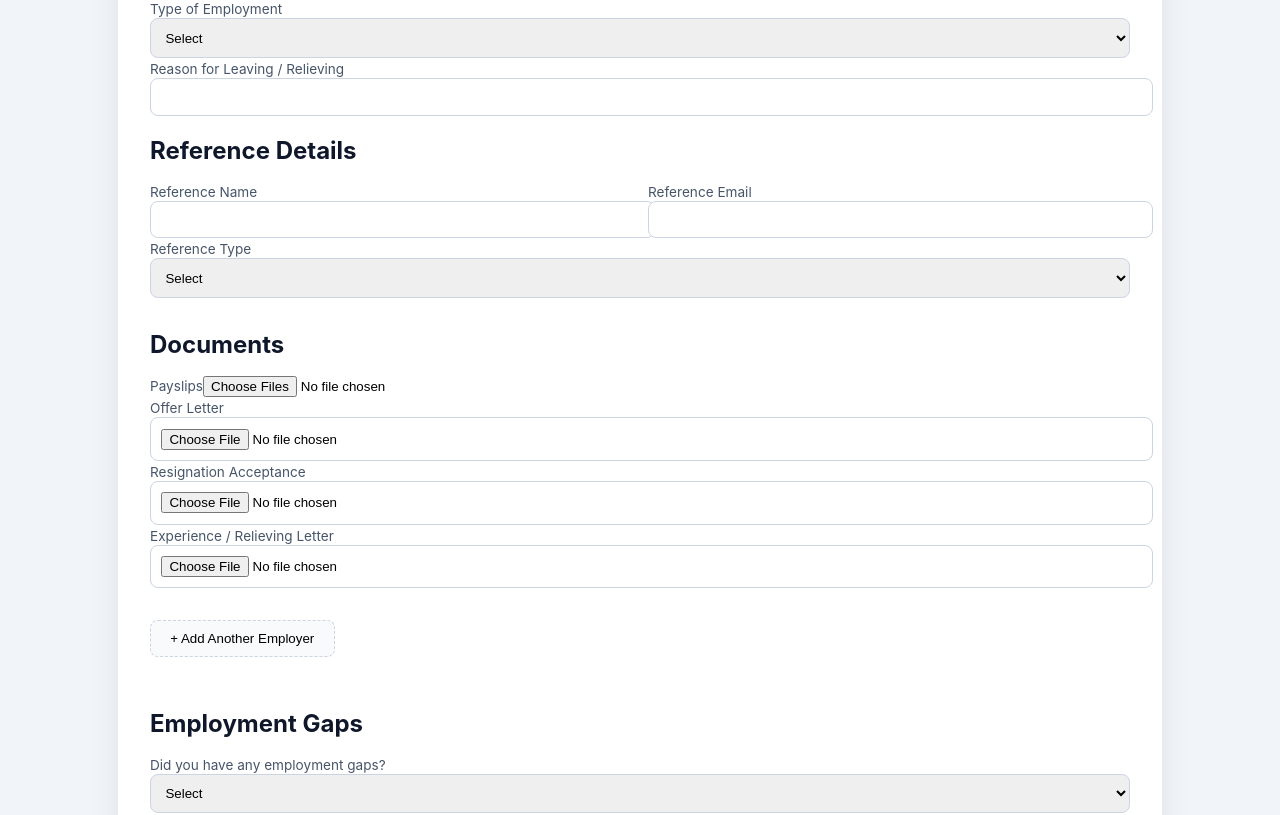
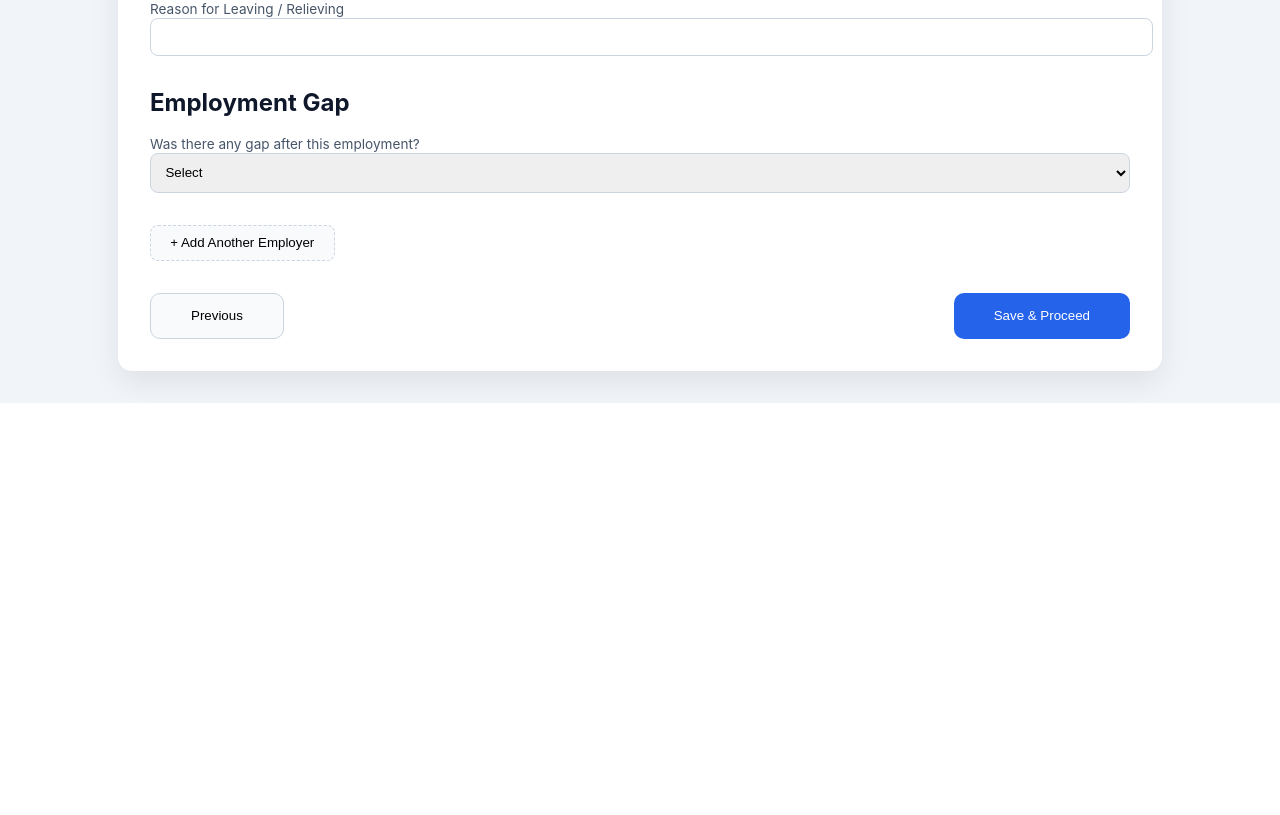
Before and after one commit to dataport-mvp/dataport-ui-vercel, a Next.js app: page /employee/previous in a window 1280 px wide. Shown: the part 561-1376 px from the top of the page. After the commit the page ends 964 px from the top, so only its background shows below. Built offline with nearby package versions, Linux system fonts and the light colour scheme.

Commit message:
uyuuyadfd

```diff
--- a/pages/employee/previous.js
+++ b/pages/employee/previous.js
@@ -113,18 +113,16 @@ export default function PreviousCompany() {
     payslips: [],
     offerLetter: null,
     resignationLetter: null,
-    experienceLetter: null
-  };
-
-  const emptyGap = {
+    experienceLetter: null,
+    hasGap: "",
+    gap: {
       fromDate: "",
       toDate: "",
       reason: ""
+    }
   };
 
   const [employments, setEmployments] = useState([emptyEmployment]);
-  const [hasGaps, setHasGaps] = useState("");
-  const [gaps, setGaps] = useState([]);
 
   const updateEmployment = (i, field, value) => {
     const copy = [...employments];
@@ -132,18 +130,14 @@ export default function PreviousCompany() {
     setEmployments(copy);
   };
 
+  const updateGap = (i, field, value) => {
+    const copy = [...employments];
+    copy[i].gap[field] = value;
+    setEmployments(copy);
+  };
+
   const addEmployment = () => {
     setEmployments([...employments, { ...emptyEmployment, status: "Previous" }]);
-  };
-
-  const updateGap = (i, field, value) => {
-    const copy = [...gaps];
-    copy[i][field] = value;
-    setGaps(copy);
-  };
-
-  const addGap = () => {
-    setGaps([...gaps, emptyGap]);
   };
 
   const handleSave = () => {
@@ -158,7 +152,8 @@ export default function PreviousCompany() {
         <h1 style={styles.title}>Employment History</h1>
 
         {employments.map((emp, index) => (
-          <Section key={index} title={`Employment ${index + 1}`}>
+          <div key={index}>
+            <Section title={`Employment ${index + 1}`}>
               <Row>
                 <Select
                   label="Employment Status"
@@ -201,122 +196,53 @@ export default function PreviousCompany() {
                 />
               </Row>
 
-            <Select
-              label="Type of Employment"
-              value={emp.employmentType}
-              onChange={(v) => updateEmployment(index, "employmentType", v)}
-              options={["Full-time", "Intern", "Contract"]}
-            />
-
               <Input
                 label="Reason for Leaving / Relieving"
                 value={emp.reasonForLeaving}
                 onChange={(v) => updateEmployment(index, "reasonForLeaving", v)}
               />
+            </Section>
 
-            <Section title="Reference Details">
+            {/* GAP AFTER THIS EMPLOYMENT */}
+            <Section title="Employment Gap">
+              <Select
+                label="Was there any gap after this employment?"
+                value={emp.hasGap}
+                onChange={(v) => updateEmployment(index, "hasGap", v)}
+                options={["Yes", "No"]}
+              />
+
+              {emp.hasGap === "Yes" && (
+                <>
                   <Row>
                     <Input
-                  label="Reference Name"
-                  value={emp.referenceName}
-                  onChange={(v) => updateEmployment(index, "referenceName", v)}
+                      label="Gap From Date"
+                      type="month"
+                      value={emp.gap.fromDate}
+                      onChange={(v) => updateGap(index, "fromDate", v)}
                     />
                     <Input
-                  label="Reference Email"
-                  value={emp.referenceEmail}
-                  onChange={(v) => updateEmployment(index, "referenceEmail", v)}
+                      label="Gap To Date"
+                      type="month"
+                      value={emp.gap.toDate}
+                      onChange={(v) => updateGap(index, "toDate", v)}
                     />
                   </Row>
-              <Select
-                label="Reference Type"
-                value={emp.referenceType}
-                onChange={(v) => updateEmployment(index, "referenceType", v)}
-                options={["Manager", "Colleague", "HR", "Client"]}
-              />
-            </Section>
-
-            <Section title="Documents">
-              <label style={styles.label}>Payslips</label>
-              <input
-                type="file"
-                multiple
-                accept=".pdf,.jpg,.jpeg,.png"
-                onChange={(e) =>
-                  updateEmployment(index, "payslips", Array.from(e.target.files))
-                }
-              />
 
                   <Input
-                label="Offer Letter"
-                type="file"
-                onChange={(e) =>
-                  updateEmployment(index, "offerLetter", e.target.files[0])
-                }
+                    label="Reason for Gap"
+                    value={emp.gap.reason}
+                    onChange={(v) => updateGap(index, "reason", v)}
                   />
-
-              <Input
-                label="Resignation Acceptance"
-                type="file"
-                onChange={(e) =>
-                  updateEmployment(index, "resignationLetter", e.target.files[0])
-                }
-              />
-
-              <Input
-                label="Experience / Relieving Letter"
-                type="file"
-                onChange={(e) =>
-                  updateEmployment(index, "experienceLetter", e.target.files[0])
-                }
-              />
+                </>
+              )}
             </Section>
-          </Section>
+          </div>
         ))}
 
         <button style={styles.addBtn} onClick={addEmployment}>
           + Add Another Employer
         </button>
-
-        <Section title="Employment Gaps">
-          <Select
-            label="Did you have any employment gaps?"
-            value={hasGaps}
-            onChange={setHasGaps}
-            options={["Yes", "No"]}
-          />
-
-          {hasGaps === "Yes" && (
-            <>
-              {gaps.map((gap, index) => (
-                <Section key={index} title={`Gap ${index + 1}`}>
-                  <Row>
-                    <Input
-                      label="Gap From Date"
-                      type="month"
-                      value={gap.fromDate}
-                      onChange={(v) => updateGap(index, "fromDate", v)}
-                    />
-                    <Input
-                      label="Gap To Date"
-                      type="month"
-                      value={gap.toDate}
-                      onChange={(v) => updateGap(index, "toDate", v)}
-                    />
-                  </Row>
-                  <Input
-                    label="Reason for Gap"
-                    value={gap.reason}
-                    onChange={(v) => updateGap(index, "reason", v)}
-                  />
-                </Section>
-              ))}
-
-              <button style={styles.addBtn} onClick={addGap}>
-                + Add Gap
-              </button>
-            </>
-          )}
-        </Section>
 
         <div style={{ display: "flex", justifyContent: "space-between" }}>
           <button style={styles.secondaryBtn} onClick={() => router.back()}>
```
Lines whose indentation alone changed are shown as unchanged.
